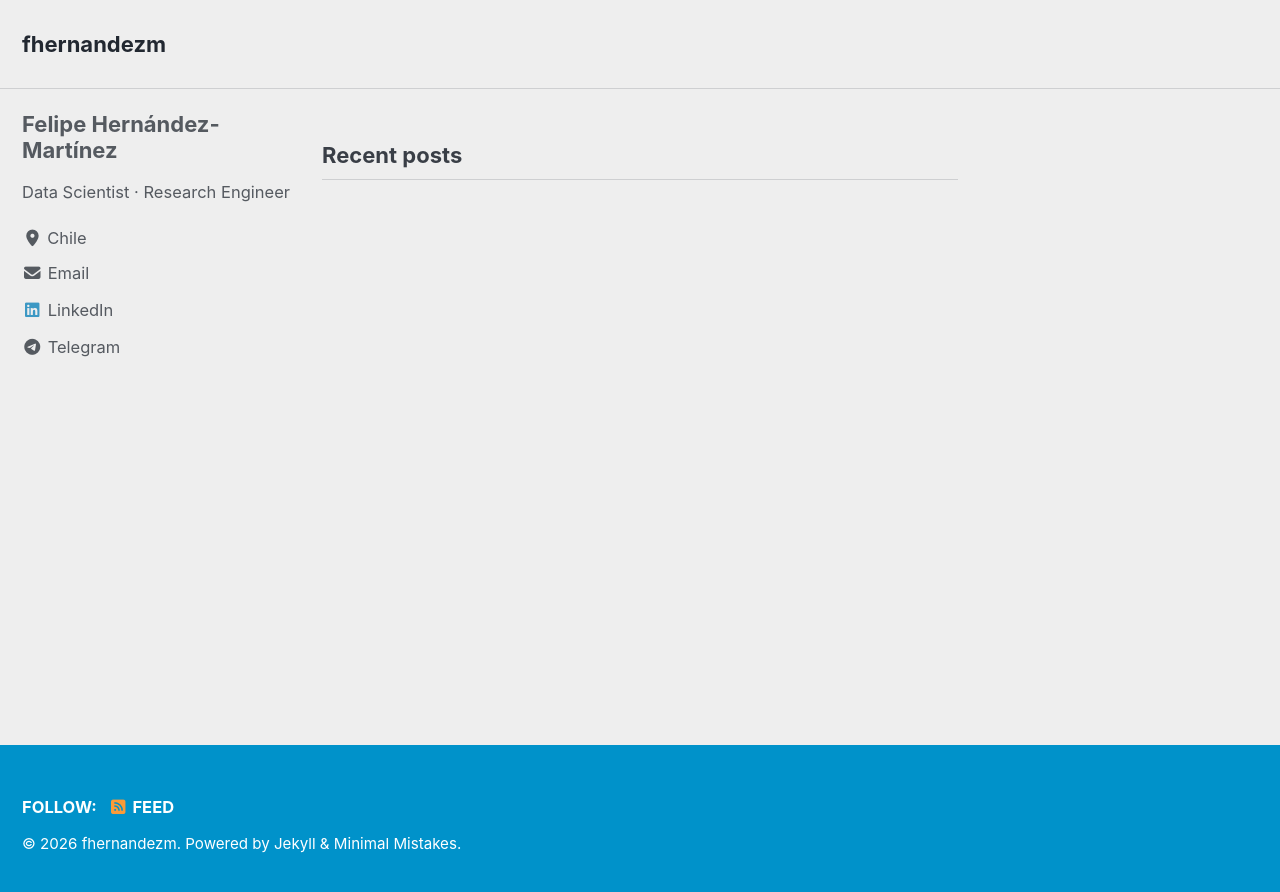
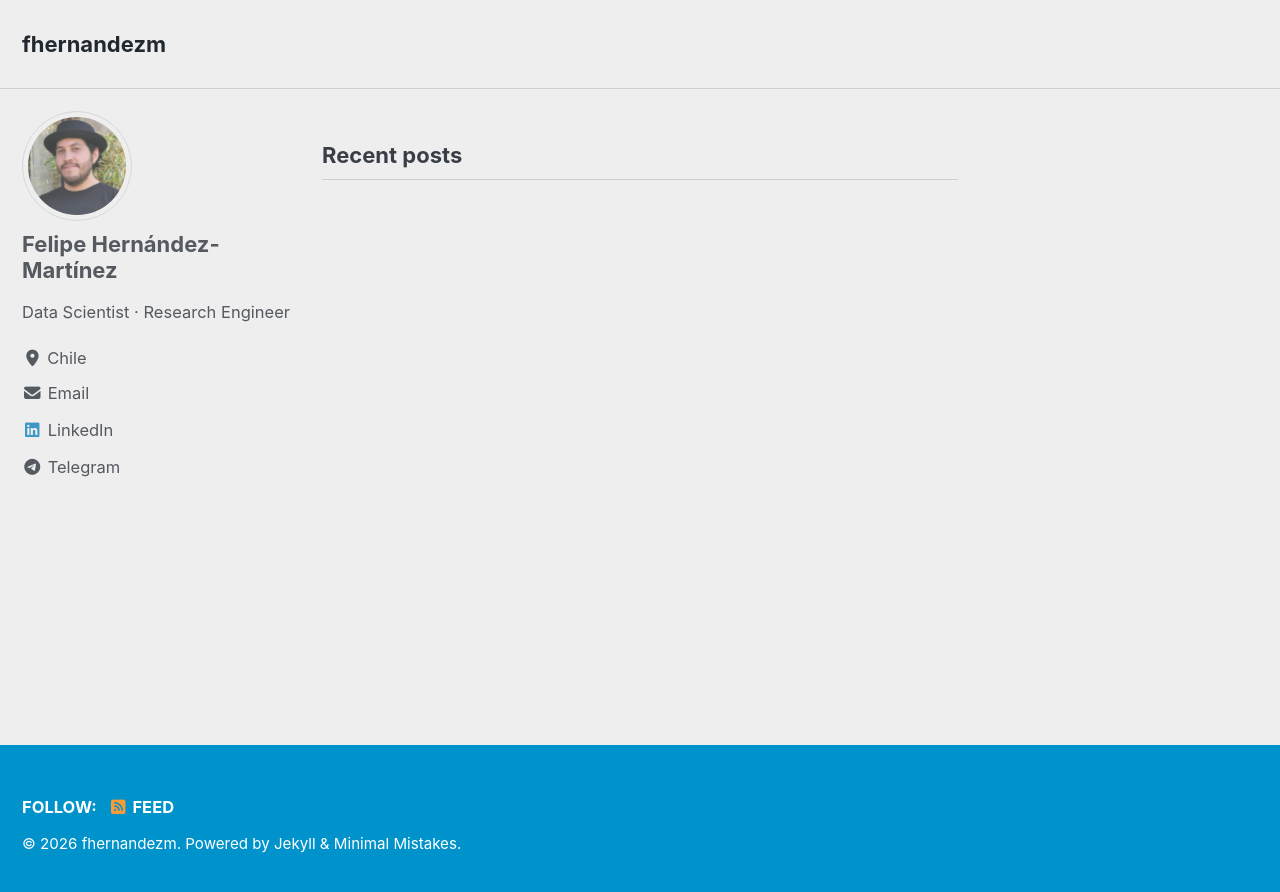
Before and after one commit to pipeh/pipeh.github.io, a Jekyll site: the page built from index.html, in a window 1280 px wide. Shown: the top 892 px of the page. Built offline with Jekyll 4.4.1, drawn with Linux system fonts in a browser that asks for light colours; cached includes are drawn as plain includes; the list of posts is cut into pages by our own code.

Commit message:
feat: Add avatar to homepage

```diff
--- a/_config.yml
+++ b/_config.yml
@@ -115,7 +115,7 @@ analytics:
 # Site Author
 author:
   name: "Felipe Hernández-Martínez"
-  avatar:
+  avatar: "/assets/images/avatar.jpg"
   bio: "Data Scientist · Research Engineer"
   location: "Chile"
 
```
Also changed, not shown: assets/images/avatar.jpg (renamed from assets/avatar.jpg).
